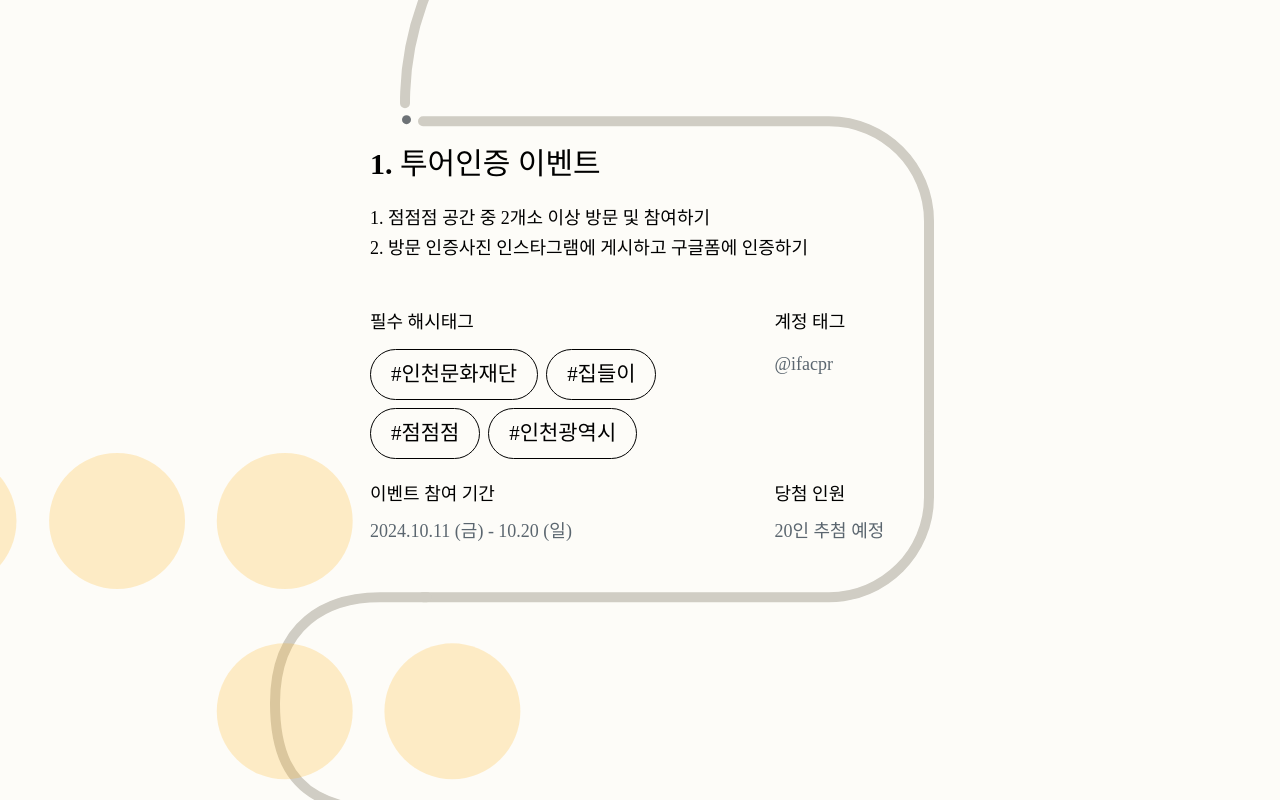
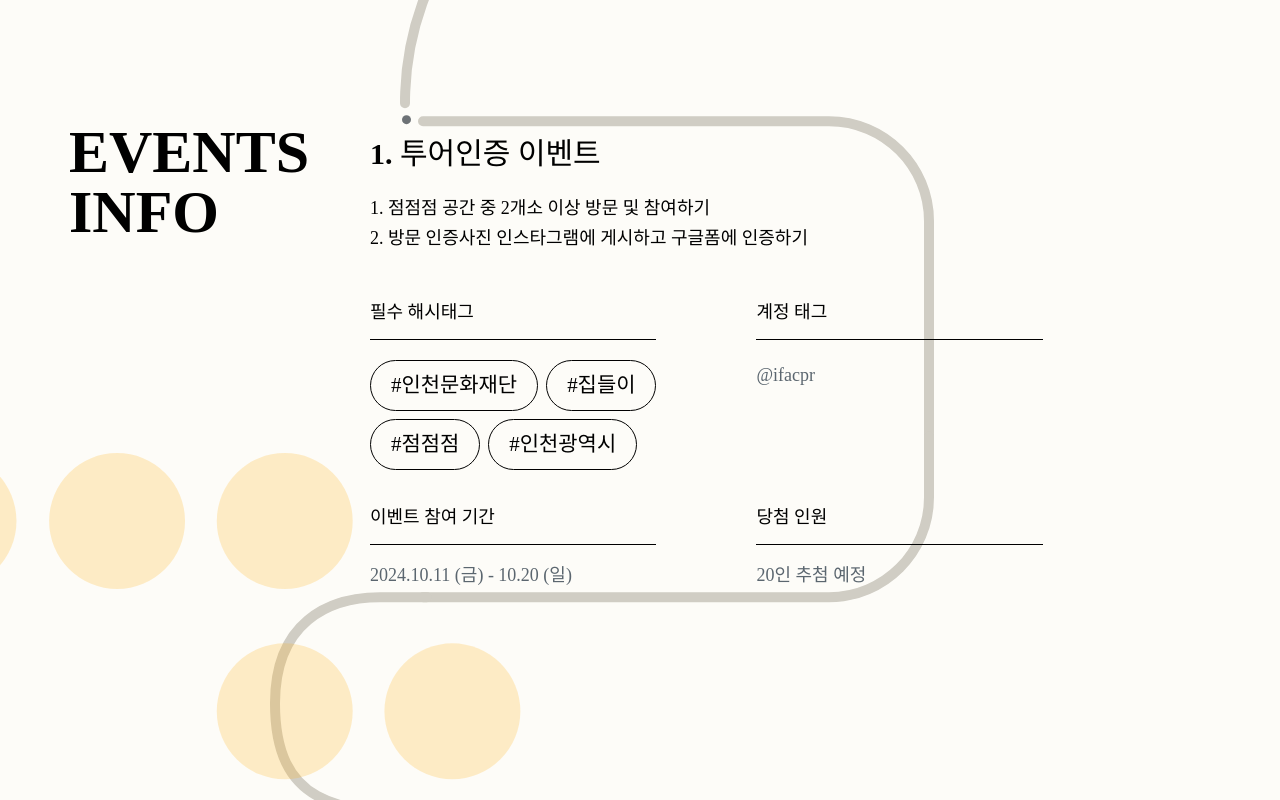
Before and after one commit to APPS-sookmyung/2025-INCHEON-SITE, a React (Vite) app: page / in a window 1280 px wide. Shown: the part 3720-4520 px from the top of the page. Built offline with nearby package versions, Linux system fonts and the light colour scheme; a web font is replaced by a local one.

Commit message:
#4 style: EventCard 레이아웃 개선 및 EventInfoSection 제목 추가

```diff
--- a/src/components/mainpage/EventCard.jsx
+++ b/src/components/mainpage/EventCard.jsx
@@ -1,63 +1,74 @@
 const EventCard = ({event}) => {
   return (
     // 카드 전체 레이아웃
-    <div className='w-586px h-493px flex flex-col gap-11'>
+    <div className='w-536px h-493px flex flex-col gap-11'>
       {/* 01. 이벤트 제목 */}
       <p className='text-3xl font-semibold leading-[1.56rem]'>
         {event.id}. {event.title}
       </p>
 
-      {/* 참여 방법 리스트 */}
-      <ol className='list-decimal list-inside text-lg not-italic font-normal leading-[1.88rem] -mt-4.5'>
+      <ol className='list-decimal list-inside text-lg font-normal leading-[1.88rem] -mt-4.5'>
         {event.steps.map((step, index) => (
           <li key={index}>{step}</li>
         ))}
       </ol>
 
-      {/* 상세 정보 섹션 */}
-      <div className='grid grid-cols-1 sm:grid-cols-2 gap-x-123px gap-y-5'>
+      <div className='grid grid-cols-2 gap-x-[100px] gap-y-8 items-start'>
         {/* 필수 해시태그 */}
-        <div className='flex flex-col gap-3'>
-          <label className='text-lg not-italic font-medium leading-[1.88rem]'>
+        <div className='flex flex-col'>
+          <label className='text-lg font-medium leading-[1.88rem]'>
             필수 해시태그
           </label>
-          <div className='flex flex-wrap gap-2'>
-            {event.hashtags.map((tag, index) => (
-              <span
-                key={index}
-                className=' text-[1.31rem] not-italic font-normal leading-[1.56rem] border border-black px-5 py-3 rounded-full'>
-                {tag}
-              </span>
-            ))}
+          <div className='border-b border-black mt-3'></div>
+          <div className='flex flex-col gap-2 mt-5'>
+            {Array.from(
+              {length: Math.ceil(event.hashtags.length / 2)},
+              (_, rowIndex) => (
+                <div key={rowIndex} className='flex gap-2'>
+                  {event.hashtags
+                    .slice(rowIndex * 2, rowIndex * 2 + 2)
+                    .map((tag, index) => (
+                      <div
+                        key={index}
+                        className='text-[1.31rem] font-normal leading-[1.56rem] border border-black px-5 py-3 rounded-full whitespace-nowrap'>
+                        {tag}
+                      </div>
+                    ))}
+                </div>
+              )
+            )}
           </div>
         </div>
 
         {/* 계정 태그 */}
-        <div className='flex flex-col gap-3'>
-          <label className='text-lg not-italic font-normal leading-[1.88rem]'>
+        <div className='flex flex-col'>
+          <label className='text-lg font-normal leading-[1.88rem]'>
             계정 태그
           </label>
-          <p className='text-[#5B666F] text-lg not-italic font-normal leading-[1.88rem]'>
+          <div className='border-b border-black mt-3'></div>
+          <p className='text-[#5B666F] text-lg font-normal leading-[1.88rem] mt-5'>
             {event.account}
           </p>
         </div>
 
         {/* 이벤트 참여 기간 */}
-        <div className='flex flex-col gap-3'>
-          <label className='text-lg not-italic font-normal leading-[1.88rem]'>
+        <div className='flex flex-col'>
+          <label className='text-lg font-normal leading-[1.88rem]'>
             이벤트 참여 기간
           </label>
-          <p className='text-[#5B666F] text-lg not-italic font-normal leading-5'>
+          <div className='border-b border-black mt-3'></div>
+          <p className='text-[#5B666F] text-lg font-normal leading-5 mt-5'>
             {event.period.join(' - ')}
           </p>
         </div>
 
         {/* 당첨 인원 */}
-        <div className='flex flex-col gap-3'>
-          <label className='text-lg not-italic font-normal leading-[1.88rem]'>
+        <div className='flex flex-col'>
+          <label className='text-lg font-normal leading-[1.88rem]'>
             당첨 인원
           </label>
-          <p className='text-[#5B666F] text-lg not-italic font-normal leading-5'>
+          <div className='border-b border-black mt-3'></div>
+          <p className='text-[#5B666F] text-lg font-normal leading-5 mt-5'>
             {event.reward}
           </p>
         </div>
--- a/src/components/mainpage/EventInfoSection.jsx
+++ b/src/components/mainpage/EventInfoSection.jsx
@@ -8,12 +8,17 @@ const EventInfoSection = () => {
 
   // 이벤트 카드 위치 정의
   const eventPositions = [
-    {eventId: 1, x: 269, y: 50}, // 첫 번째 이벤트 카드 위치
+    {eventId: 1, x: 269, y: 40}, // 첫 번째 이벤트 카드 위치
     {eventId: 2, x: 269, y: 735}, // 두 번째 이벤트 카드 위치
   ];
 
   return (
     <div className='relative w-full h-full'>
+      <div className='absolute top-[20px] -left-8 text-6xl font-extrabold'>
+        EVENTS
+        <br />
+        INFO
+      </div>
       <div className='absolute top-[351px] -left-56 pointer-events-none z-0'>
         <img
           src={yellowDotsUrl}
```
